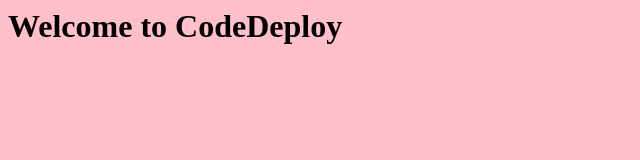
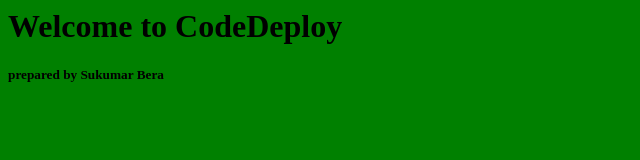
Before and after one commit to sukumar-bera/demoapp, a plain HTML site: page files/index.html in a window 1280 px wide. Shown: the whole page, without its empty margins (0-640 px from the left). Drawn offline with Linux system fonts and the light colour scheme.

Commit message:
Changes to background color green

```diff
--- a/files/index.html
+++ b/files/index.html
@@ -1,3 +1,4 @@
 <html>
-    <body bgcolor="pink"> <h1>Welcome to CodeDeploy</h1> </body>
+    <body bgcolor="green"> <h1>Welcome to CodeDeploy</h1>
+<h5>prepared by Sukumar Bera</h5> </body>
 </html>
```
